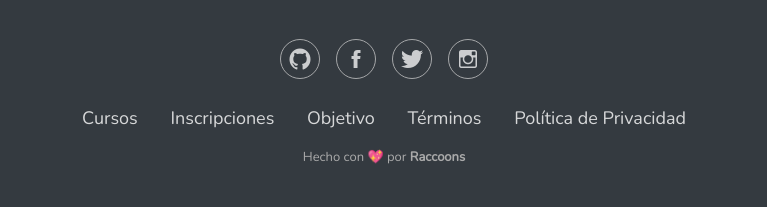
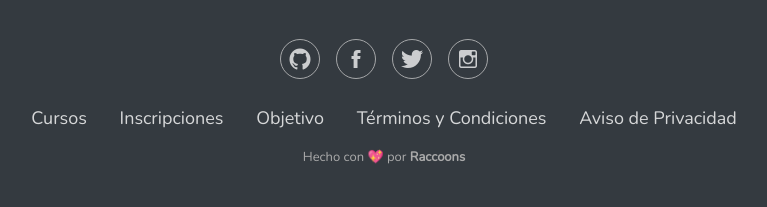
Before and after one commit to AstroAmat/raccoons-site, a Django app: page / in a window 1280 px wide. Shown: the part 2305-2512 px from the top of the page, without its empty margins (256-1023 px from the left). Run offline with Django 3.2, Linux system fonts and the light colour scheme; some libraries are stand-ins or nearby versions.

Commit message:
Added privacy advice and terms and conditions

```diff
--- a/raccoons/core/urls.py
+++ b/raccoons/core/urls.py
@@ -10,4 +10,14 @@ urlpatterns = [
         view=TemplateView.as_view(template_name='core/index.html'),
         name='index'
     ),
+    path(
+        route='terminos-y-condiciones',
+        view=TemplateView.as_view(template_name='core/terms.html'),
+        name='terms'
+    ),
+    path(
+        route='aviso-privacidad',
+        view=TemplateView.as_view(template_name='core/privacy.html'),
+        name='privacy'
+    ),
 ]
--- a/raccoons/templates/base.html
+++ b/raccoons/templates/base.html
@@ -30,7 +30,8 @@
   <link href="https://fonts.googleapis.com/css?family=Nunito&display=swap" rel="stylesheet">
   <link href="https://fonts.googleapis.com/css?family=DM+Serif+Display&display=swap" rel="stylesheet">
   {% block title %}
-  <title>Raccoons</title>{% endblock title %}
+  <title>Raccoons</title>
+  {% endblock title %}
 </head>
 
 <body>
--- a/raccoons/templates/core/index.html
+++ b/raccoons/templates/core/index.html
@@ -192,8 +192,8 @@
         <li class="list-inline-item"><a href="#">Cursos</a></li>
         <li class="list-inline-item"><a href="#">Inscripciones</a></li>
         <li class="list-inline-item"><a href="#">Objetivo</a></li>
-        <li class="list-inline-item"><a href="#">Términos</a></li>
-        <li class="list-inline-item"><a href="#">Política de Privacidad</a></li>
+        <li class="list-inline-item"><a href="{% url 'core:terms' %}">Términos y Condiciones</a></li>
+        <li class="list-inline-item"><a href="{% url 'core:privacy' %}">Aviso de Privacidad</a></li>
       </ul>
       <p class="copyright">Hecho con 💖 por <strong>Raccoons</strong></p>
     </footer>
```
Also changed, not shown: raccoons/templates/core/privacy.html (added, +9 -0 lines), raccoons/templates/core/terms.html (added, +9 -0 lines).
